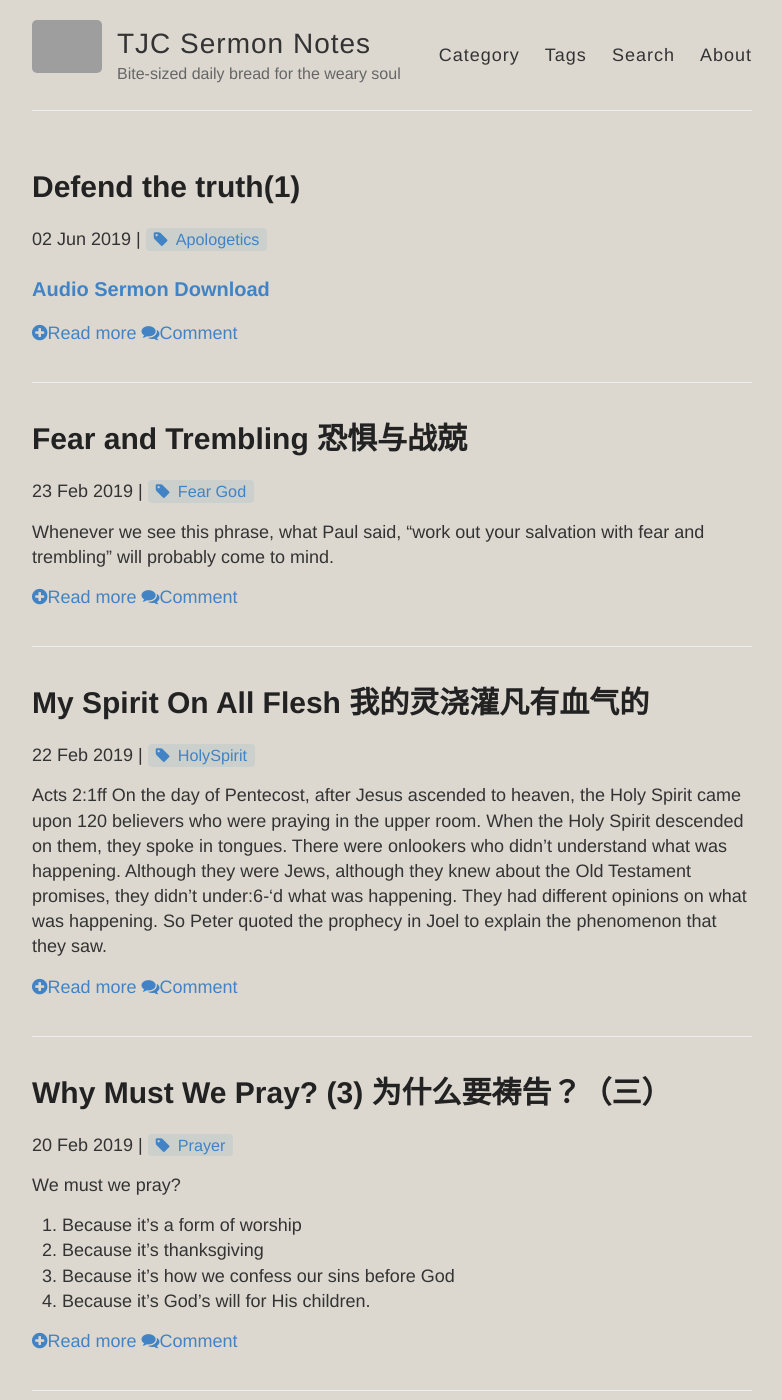
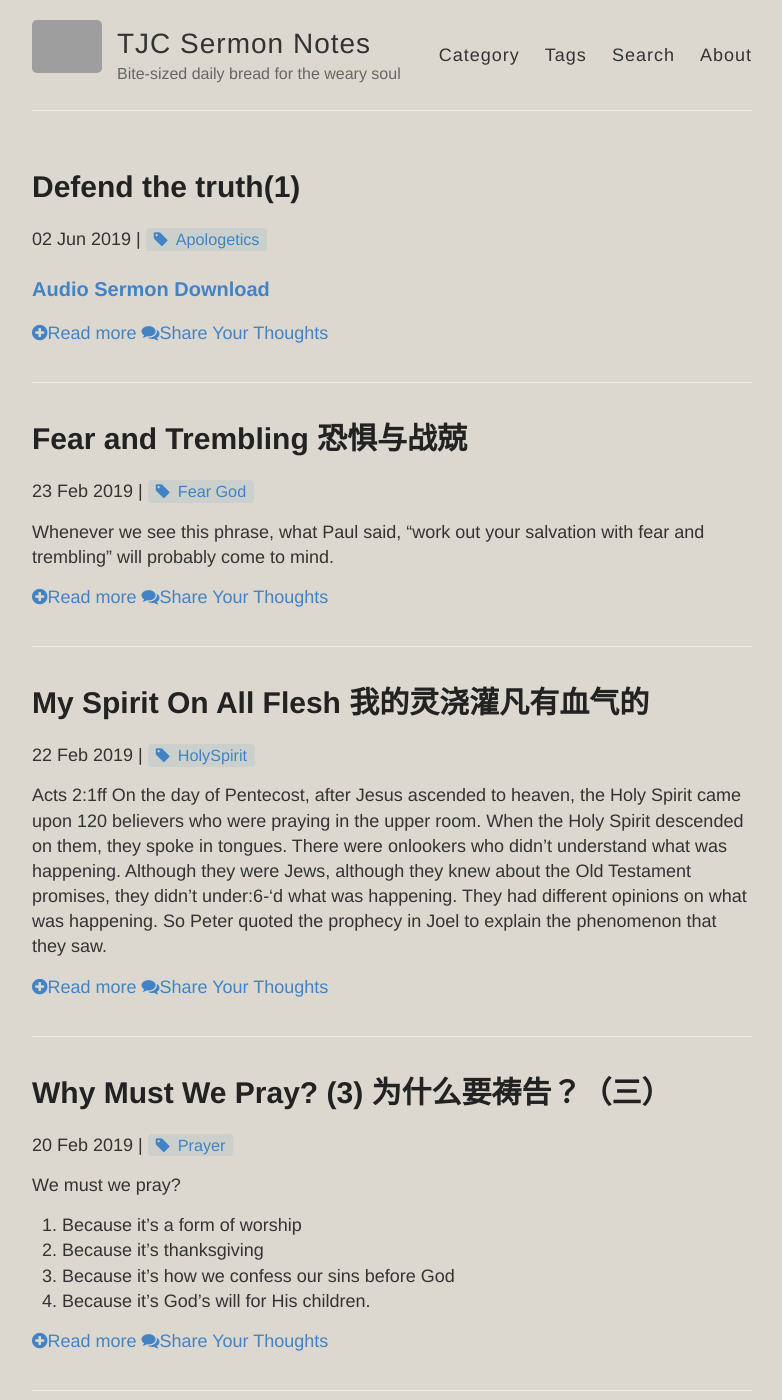
Before and after one commit to catchupTJC/catchuptjc.github.io, a Jekyll site: the page built from 98453676b04598ca697f21a3c385f7c36777d17a/index.html, in a window 1280 px wide and 1400 px high. Shown: the whole window, without its empty margins (248-1030 px from the left). Built offline with Jekyll 4.4.1, drawn with Linux system fonts in a browser that asks for light colours; nearby versions of some CDN libraries; the list of posts is cut into pages by our own code; some of the changed text lies outside the part shown; grey boxes are pictures that could not be loaded.

Commit message:
Update index.html

```diff
--- a/98453676b04598ca697f21a3c385f7c36777d17a/index.html
+++ b/98453676b04598ca697f21a3c385f7c36777d17a/index.html
@@ -25,7 +25,7 @@ title: Category
     <div class="post-more">
       <a href="{{ site.baseurl }}{{ post.url }}"><i class="fa fa-plus-circle" aria-hidden="true"></i>Read more</a>
       {% if site.disqus %}
-      <a href="{{ site.baseurl }}{{ post.url }}#disqus_thread"> <i class="fa fa-comments" aria-hidden="true"></i>Comment</a>&nbsp;
+      <a href="{{ site.baseurl }}{{ post.url }}#disqus_thread"> <i class="fa fa-comments" aria-hidden="true"></i>Share Your Thoughts</a>&nbsp;
       {% endif %}
     </div>
   </div>
```
